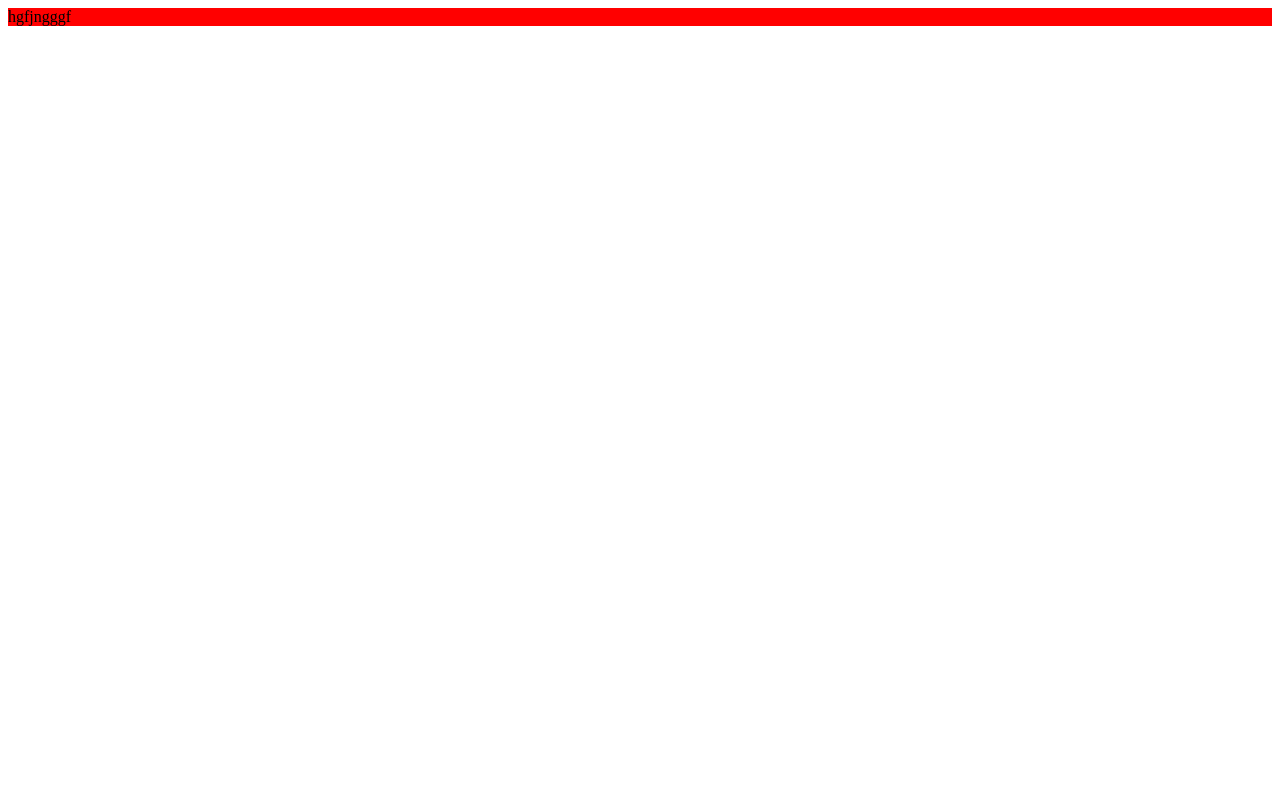
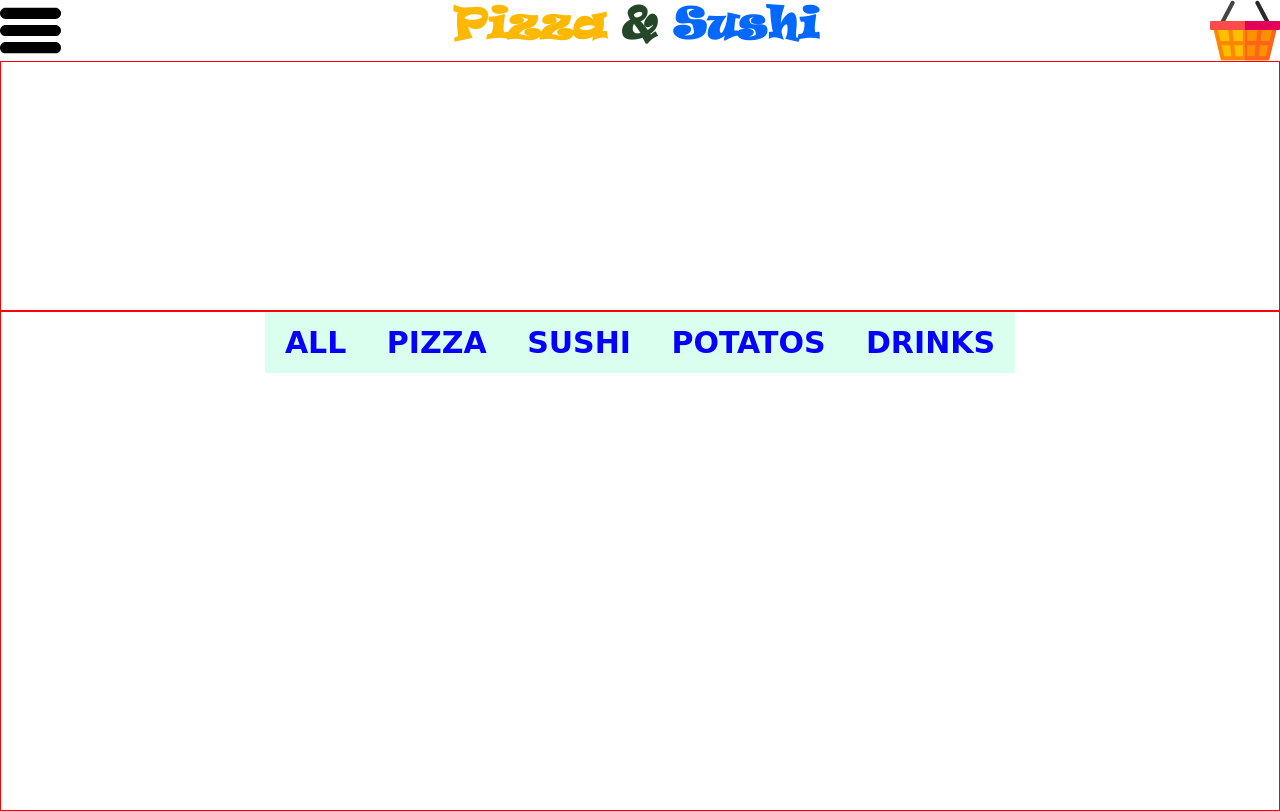
Before and after one commit to NikS147/My-Project, a plain HTML site: page index.html in a window 1280 px wide. Drawn offline with Linux system fonts and the light colour scheme.

Commit message:
Add files via upload

```diff
--- a/index.html
+++ b/index.html
@@ -7,13 +7,44 @@
     <title>Project</title>
     <script src="./app.js"></script>
     <link rel="stylesheet" href="./styles.css" />
-    <style>
-
-    </style>
 </head>
 
 <body>
-    <div id="root">hgfjngggf</div>
+    <header>
+        <img id="Menu" src="./images/menu.svg" alt="Menu" title="Open menu" />
+        <h1>
+            <span>Pizza</span>
+            <span> & </span>
+            <span>Sushi</span>
+        </h1>
+        <img id="Cart" src="./images/cart.svg" alt="Cart" title="Open cart" />
+    </header>
+    <div class="slider"></div>
+    <main>
+        <div class="filter">
+            <span>
+                <input id="FilterAll" type="radio" name="filter">
+                <label for="FilterAll">All</label>
+            </span>
+            <span>
+                <input id="FilterPizza" type="radio" name="filter">
+                <label for="FilterPizza">Pizza</label>
+            </span>
+            <span>
+                <input id="FilterSushi" type="radio" name="filter">
+                <label for="FilterSushi">Sushi</label>
+            </span>
+            <span>
+                <input id="FilterPotatos" type="radio" name="filter">
+                <label for="FilterPotatos">Potatos</label>
+            </span>
+            <span>
+                <input id="FilterDrinks" type="radio" name="filter">
+                <label for="FilterDrinks">Drinks</label>
+            </span>
+        </div>
+        <div class="productContainer"></div>
+    </main>
 </body>
 
 </html>
--- a/styles.css
+++ b/styles.css
@@ -1,3 +1,79 @@
-#root {
-    background: red;
+@font-face {
+    src: url('./ravie.TTF');
+    font-family: 'Ravie';
 }
+@import url('https://fonts.googleapis.com/css2?family=Oleo+Script:wght@700&display=swap');
+* {
+    box-sizing: border-box;
+    margin: 0;
+    padding: 0;
+}
+
+body {
+    height: 100%;
+    width: 100%;
+}
+header {
+    display: flex;
+    justify-content: space-between;
+    height: 61px;
+    width: 100%;
+    user-select: none;
+}
+body > .slider{
+    height: 250px;
+    border: 1px solid red; /* qqqqqqqqqqqqqq */
+}
+main {
+    display: flex;
+    flex-direction: column;
+    align-items: center;
+    height: 500px; /* qqqqqqqqqqqqqq */
+    border: 1px solid red; /* qqqqqqqqqqqqqq */
+}
+#Menu {
+    cursor: pointer;
+}
+#Cart {
+    cursor: pointer;
+}
+h1 {
+    font-family: 'Ravie';
+    font-size: 40px;
+    line-height: 53px;
+    cursor: default;
+}
+h1 > span:first-child {
+    color: #FFB800;
+}
+h1 > span:nth-child(2) {
+    color: #244827;
+}
+h1 > span:last-child {
+    color: #0368FF;
+}
+.filter {
+    background-color: #DAFFEF;
+    padding: 10px 20px;
+    font-family: 'Oleo Script', cursive;
+    font-weight: 700;
+    font-size: 30px;
+    line-height: 41px;
+    color: #0500FF;
+    text-transform: uppercase;
+}
+.filter input {
+    display: none;
+}
+.filter > span {
+    margin-left: 30px;
+}
+.filter > span:first-child {
+    margin-left: 0;
+}
+.filter label {
+    cursor: pointer;
+}
+.filter input[type=radio]:checked + label  {
+    color: red
+}
```
Also changed, not shown: data.js (+1 -17 lines), images/cart.svg (added), images/menu.svg (added), ravie.TTF (added).
